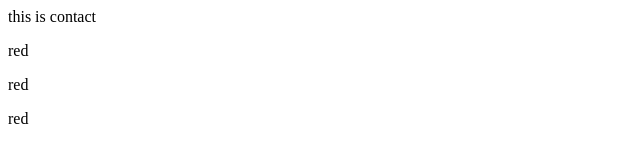
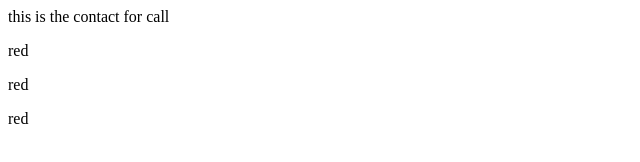
Before and after one commit to marzikaramiii/practice, a plain HTML site: page contanct.html in a window 1280 px wide. Shown: the full height of the page, 0-640 px from the left. Drawn offline with Linux system fonts and the light colour scheme.

```diff
--- a/contanct.html
+++ b/contanct.html
@@ -7,7 +7,7 @@
     <title>Contact</title>
 </head>
 <body>
-    <div>this is contact</div>
+    <div>this is the  contact for call</div>
     <p class="red">red</p>
     <p class="red">red</p>
     <p class="red">red</p>
```
